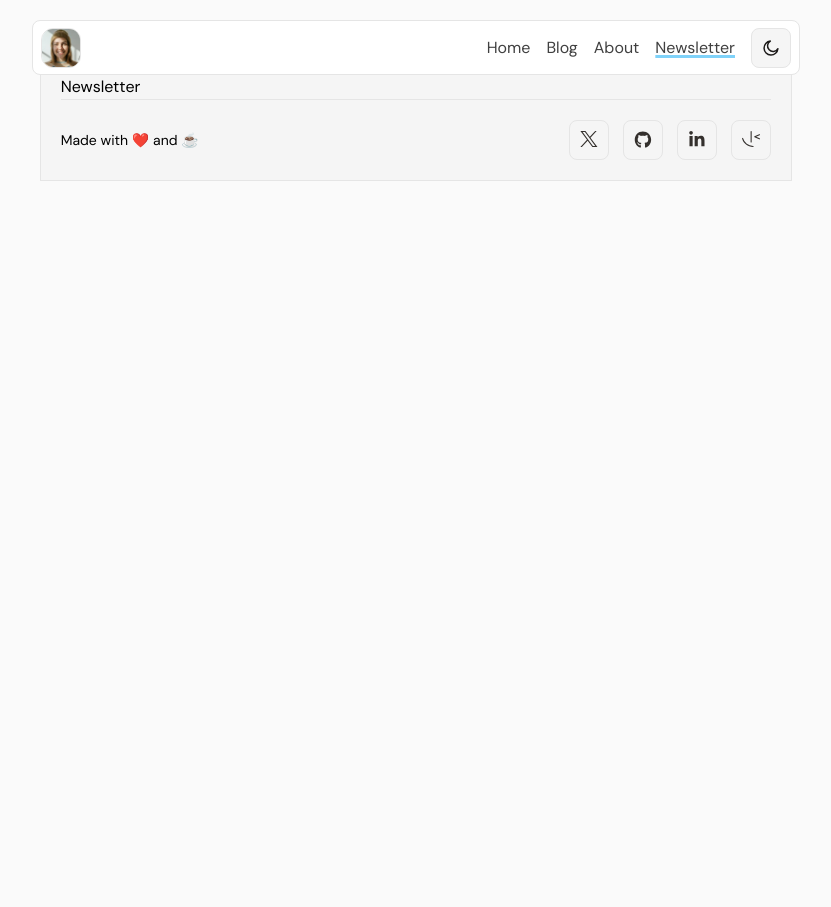
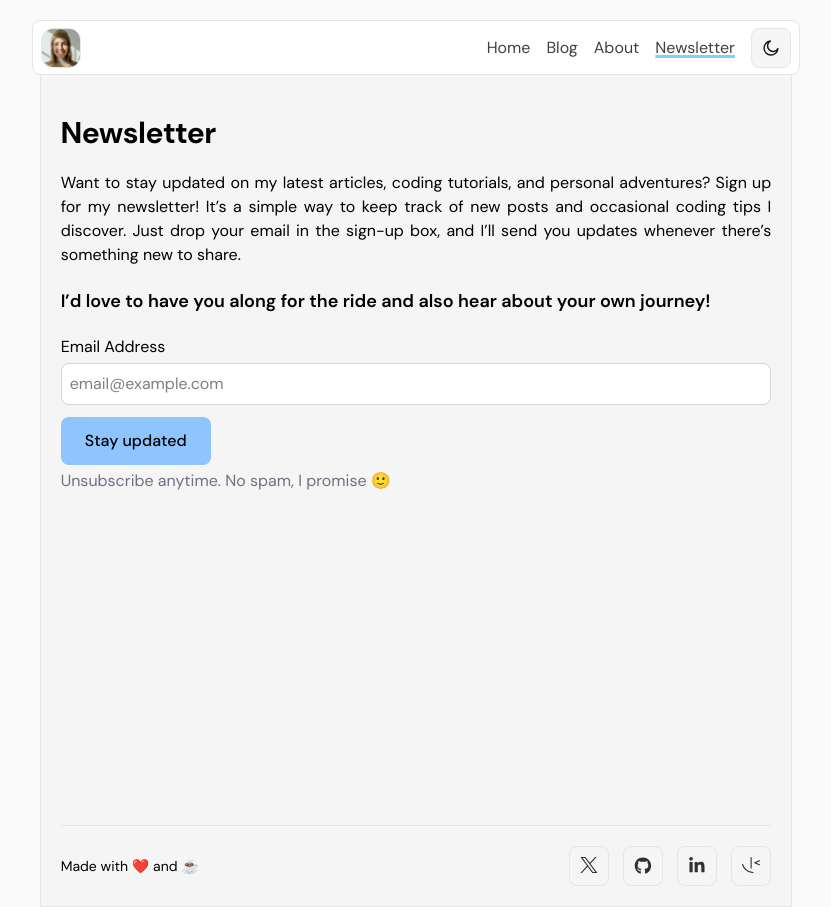
Before and after one commit to valts08/personal_blog, a React (Vite) app: page /newsletter in a window 1280 px wide. Shown: the whole page, without its empty margins (224-1055 px from the left). Before the commit the page ends 800 px from the top, so only its background shows below. Built offline with nearby package versions, Linux system fonts and the light colour scheme.

Commit message:
Added content for newsletter page, set max-w for pages

```diff
--- a/src/pages/about/About.tsx
+++ b/src/pages/about/About.tsx
@@ -1,9 +1,9 @@
 const About = () => {
 
     return (
-        <>
-            <p>About</p>
-        </>
+        <section className="min-h-[750px] pt-10 pb-3">
+            <h1 className="text-3xl font-bold">About</h1>
+        </section>
     );
 }
 
--- a/src/pages/blog/Blog.tsx
+++ b/src/pages/blog/Blog.tsx
@@ -4,7 +4,7 @@ import ArticleList from "../../components/ArticleList";
 const Blog = () => {
 
     return (
-        <section>
+        <section className='min-h-[750px]'>
             <article className="pt-10 pb-3">
                 <h1 className="text-3xl font-bold pb-3">My Articles</h1>
                 <p>Below are all my recent blog posts. Click on any title to read the full article.</p>
--- a/src/pages/home/Home.tsx
+++ b/src/pages/home/Home.tsx
@@ -6,7 +6,7 @@ import { mockArticles } from '../../utils/mockArticles';
 const Home = () => {
 
     return (
-        <section>
+        <section className='min-h-[750px]'>
             <article className="pb-10 pt-5">
                 <div className='py-5'>
                     <h1 className="text-3xl font-bold pb-5 underline decoration-sky-500/50 decoration-6 underline-offset-0">Hi, I'm Paulina</h1>
--- a/src/pages/newsletter/Newsletter.tsx
+++ b/src/pages/newsletter/Newsletter.tsx
@@ -1,9 +1,27 @@
+import { useState } from "react";
+
 const Newsletter = () => {
+    const [email, setEmail] = useState("")
 
     return (
-        <>
-            <p>Newsletter</p>
-        </>
+        <section className="min-h-[750px] pt-10 pb-3">
+            <h1 className="text-3xl font-bold pb-5">Newsletter</h1>
+            <p className="leading-6 text-justify">
+                Want to stay updated on my latest articles, coding tutorials, and personal adventures?
+                Sign up for my newsletter! It’s a simple way to keep track of new posts and occasional coding tips I discover.
+                Just drop your email in the sign-up box, and I’ll send you updates whenever there’s something new to share.
+            </p>
+            <article>
+                <span className="text-lg font-semibold block text-justify w-98/100 py-5">I’d love to have you along for the ride and also hear about your own journey!</span>
+                <div className="flex flex-col">
+                    <span className="">Email Address</span>
+                    <input className="border border-gray-300 bg-white rounded-lg mt-1 mb-3 py-2 pl-2 w-auto" type="text" value={email} placeholder="email@example.com"
+                        onChange={(e) => setEmail(e.target.value)}/>
+                    <button type="submit" className="max-w-[150px] rounded-lg font-medium bg-blue-300 py-3 px-5 hover:cursor-pointer">Stay updated</button>
+                    <span className="mt-1 text-gray-500">Unsubscribe anytime. No spam, I promise 🙂</span>
+                </div>
+            </article>
+        </section>
     );
 }
 
```
